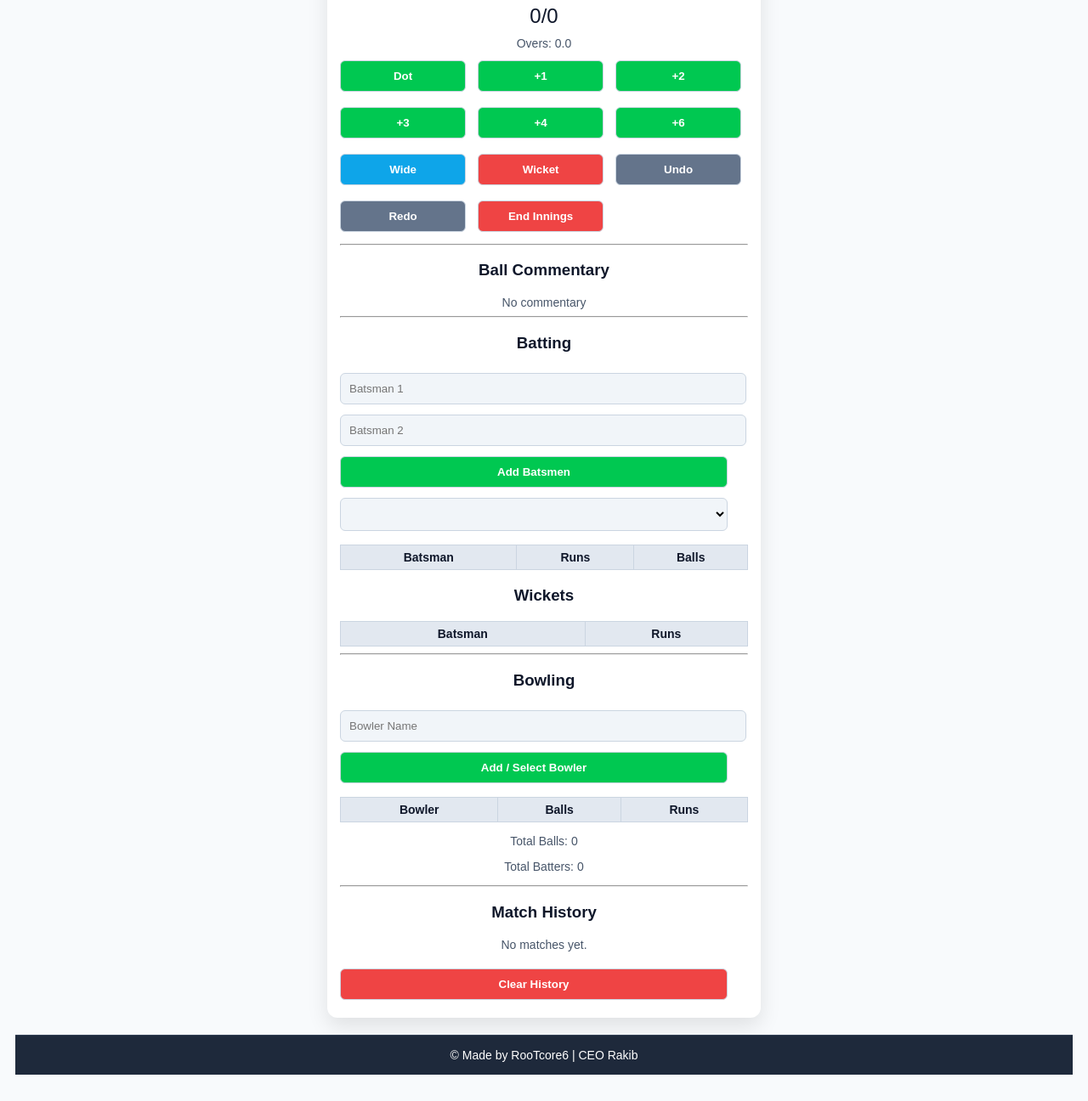
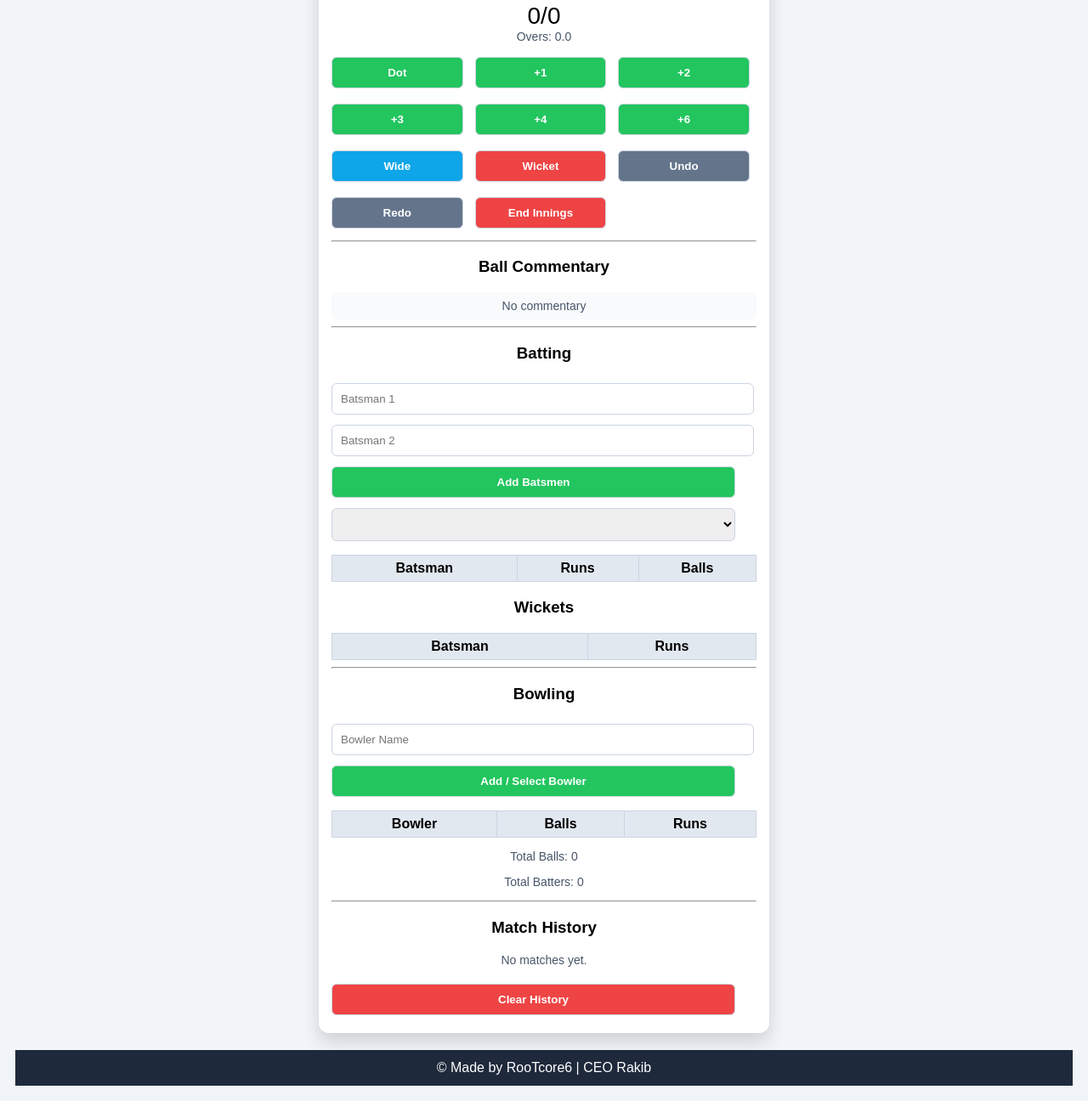
Before and after one commit to rakib-sk/Crickete_match_control_system-, a plain HTML site: page index.html in a window 1280 px wide. Shown: the part 355-1651 px from the top of the page at 85% size. Drawn offline with Linux system fonts and the light colour scheme.

Commit message:
Add css file

```diff
--- a/css/style.css
+++ b/css/style.css
@@ -1,104 +1,82 @@
 body {
-    font-family: Arial, sans-serif;
-    background: #f8fafc;
-    color: #0f172a;
-    padding: 10px;
-}
-.container {
-    max-width: 480px;
-    margin: auto;
-    background: #ffffff;
-    padding: 15px;
-    border-radius: 12px;
-    box-shadow: 0 10px 25px rgba(0,0,0,0.1);
-}
-h2,h3 {
-    text-align: center;
+  font-family: Arial, sans-serif;
+  background: #f1f5f9;
+  padding: 10px;
 }
 
-
-
-input, select, button {
-    width: 95%;
-    padding: 10px;
-    margin: 6px 0;
-    border-radius: 6px;
-    border: 1px solid #cbd5e1;
+.container {
+  max-width: 500px;
+  margin:auto;
+  background:white;
+  padding:15px;
+  border-radius:12px;
+  box-shadow:0 10px 20px rgba(0,0,0,0.15);
 }
 
-
-input, select {
-    background: #f1f5f9;
+h2,h3 {
+  text-align:center;
 }
-
-
-
+input, select, button {
+  width:95%;
+  padding:10px;
+  margin:6px 0;
+  border-radius:6px;
+  border:1px solid #cbd5e1;
+}
 button {
-    background: #00c851;
-    color: white;
-    font-weight: bold;
-    cursor: pointer;
+  background:#22c55e;
+  color:white;
+  font-weight:bold;
+  cursor:pointer;
 }
-
-
 button.red {
-    background: #ef4444;
+  background:#ef4444;
 }
-
 button.blue {
-    background: #0ea5e9;
+  background:#0ea5e9;
 }
-
 button.gray {
-    background: #64748b;
+  background:#64748b;
 }
-
 .score {
-    text-align: center;
-    font-size: 24px;
-    margin: 10px 0;
+  text-align:center;
+  font-size:28px;
 }
-
-
-
 .small {
-    font-size: 14px;
-    color: #475569;
-    text-align: center;
+  text-align:center;
+  font-size:14px; color:#475569;
 }
-
-
 .grid {
-    display: grid;
-    grid-template-columns: repeat(3, 1fr);
-    gap: 6px;
-    margin-top: 6px;
+  display:grid;
+  grid-template-columns:repeat(3,1fr);
+  gap:6px;
+  margin-top:10px;
 }
-
-
+#commentary {
+  font-size:14px;
+  background:#f8fafc;
+  padding:8px;
+  border-radius:6px;
+  max-height:150px;
+  overflow-y:auto;
+}
 table {
-    width: 100%;
-    border-collapse: collapse;
-    margin-top: 10px;
+  width:100%;
+  border-collapse:collapse;
+  margin-top:10px;
 }
-
 th, td {
-    border: 1px solid #cbd5e1;
-    padding: 6px;
-    text-align: center;
-    font-size: 14px;
+  border:1px solid #cbd5e1;
+  padding:6px;
+  text-align:center;
 }
-
 th {
-    background: #e2e8f0;
+  background:#e2e8f0;
 }
-
 .site-footer {
-    text-align: center;
-    padding: 15px 0;
-    background-color: #1e293b; /* dark blue-gray */
-    color: white;
-    font-size: 14px;
-    margin-top: 20px;
-    border-top: 1px solid #334155; /* subtle border */
+  text-align:center;
+  margin-top:20px;
+  padding:12px;
+  background:#1e293b;
+  color:white;
 }
```
